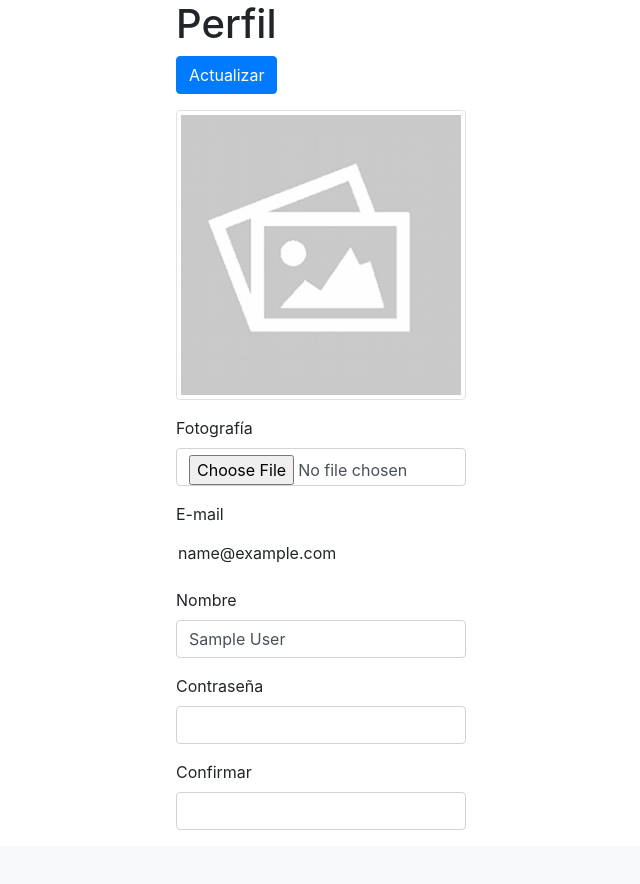
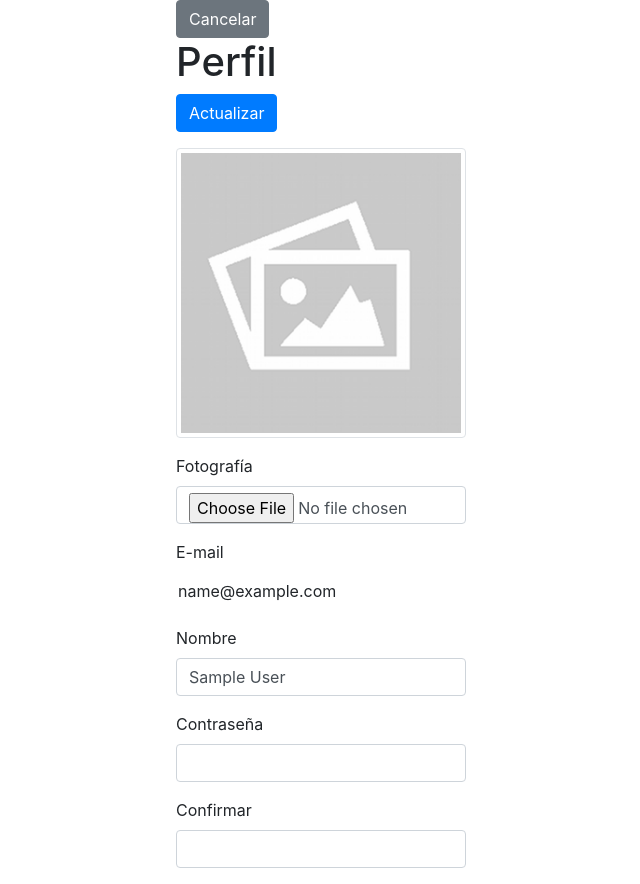
Before and after one commit to JovannyRch/propositos2, a PHP site: page /usuario/perfil.php in a window 1280 px wide. Shown: the part 56-940 px from the top of the page, without its empty margins (159-799 px from the left). Before the commit the page ends 886 px from the top, so only its background shows below. Run offline with PHP 8.4, Linux system fonts and the light colour scheme; the visitor is signed in with stand-in values (Sample User, id 1).

Commit message:
Fix route

```diff
--- a/config/nav.php
+++ b/config/nav.php
@@ -6,7 +6,7 @@ session_start();
 
 $email = $_SESSION['email'];
 echo "<nav class=\"navbar navbar-light bg-light\">
-          <a class=\"navbar-brand\" href=\"#\">Propósitos</a>
+          <a class=\"navbar-brand\" href=\"../proposito/index.php\">Propósitos</a>
 
           <span class=\"navbar-text\">
             Usuario: $email <a href=\"../logout.php\">Salir</a>
--- a/proposito/index.php
+++ b/proposito/index.php
@@ -40,6 +40,9 @@ $propositos = $db->array($query);
                 <h1>Todos mis propósitos</h1>
 
                 <a href="proposito.php" type="button" class="btn btn-primary text-white">Nuevo propósito</a>
+                <br><br>
+                <a href="./../usuario/perfil.php"> Perfil</a>
+                <br><br>
 
                 <table class="table mt-5">
                     <thead>
--- a/usuario/perfil.php
+++ b/usuario/perfil.php
@@ -82,8 +82,16 @@ $img_file = base64_encode($usuario['image']);
 
     <?php require '../config/nav.php' ?>
 
+
+
     <form action="perfil.php" method="post" enctype="multipart/form-data">
         <div class="container">
+
+            <div class="row">
+                <div class="col-md-6">
+                    <a href="../proposito/index.php" class="btn btn-secondary">Cancelar</a>
+                </div>
+            </div>
 
             <h1>Perfil</h1>
 
```
